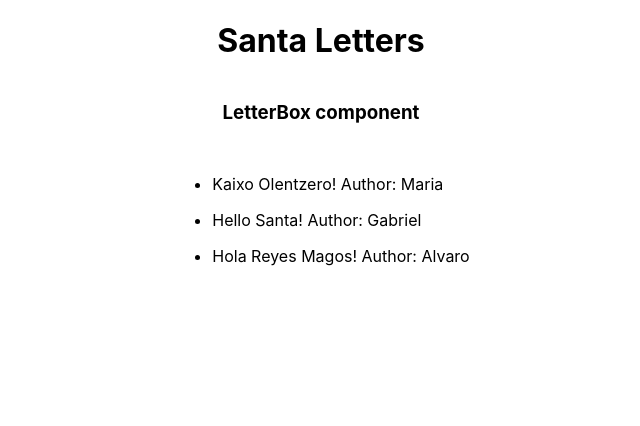
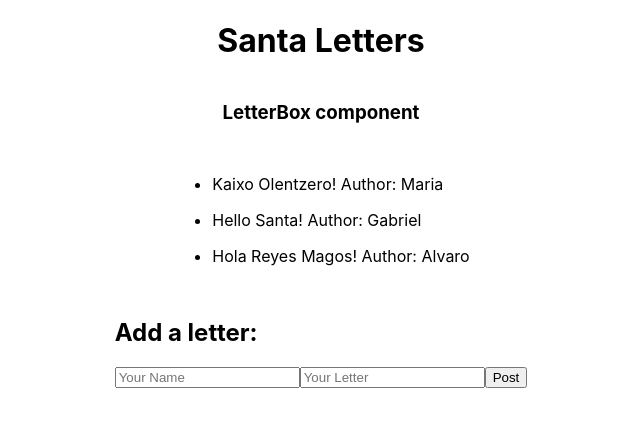
Before and after one commit to mariamuzas/letters_to_santa, a React (Create React App) app: page / in a window 1280 px wide. Shown: the top 426 px of the page, without its empty margins (319-959 px from the left). Built offline with nearby package versions, Linux system fonts and the light colour scheme.

Commit message:
form and event to handle values created

```diff
--- a/src/App.css
+++ b/src/App.css
@@ -5,16 +5,16 @@
   align-items: center;
 }
 
+form {
+  display: flex;
+  /* flex-direction: column;  */
+}
+
 .App-logo {
   height: 40vmin;
   pointer-events: none;
 }
 
-@media (prefers-reduced-motion: no-preference) {
-  .App-logo {
-    animation: App-logo-spin infinite 20s linear;
-  }
-}
 
 .App-header {
   background-color: #282c34;
@@ -30,12 +30,3 @@
 .App-link {
   color: #61dafb;
 }
-
-@keyframes App-logo-spin {
-  from {
-    transform: rotate(0deg);
-  }
-  to {
-    transform: rotate(360deg);
-  }
-}
--- a/src/components/LetterBox.js
+++ b/src/components/LetterBox.js
@@ -1,4 +1,5 @@
-import Letter from "./Letter"
+import Letter from "./Letter";
+
 
 const LetterBox = ({letters}) => {
 
--- a/src/components/LetterForm.js
+++ b/src/components/LetterForm.js
@@ -1,9 +1,33 @@
-const LetterBox = () => {
+import { useState } from "react";
+import '../App.css'
+
+const LetterForm = () => {
+const [author, setAuthor] = useState("")
+const [text, setText] = useState("")
+
+const handleAuthorChange = (event) => {
+    setAuthor(event.target.value)
+}
+
+const handleTextChange = (event) => {
+    setText(event.target.value)
+}
+
     return (
         <form>
-            <input type="text" placeholder="Your Name"/>
-            <input type="text" placeholder="Your letter..."/>
-            <input type="submit" value="Post"/>
+            <input
+                type="text"
+                placeholder="Your Name"
+                value={author}
+                onChange={handleAuthorChange}/>
+            <input
+                type="text"
+                placeholder="Your Letter"
+                value={text}
+                onChange={handleTextChange}/>
+            <input
+                type="submit"
+                value="Post"/>
         </form>
     )
 }
--- a/src/containers/LetterConsole.js
+++ b/src/containers/LetterConsole.js
@@ -1,5 +1,7 @@
 import {useState} from 'react';
 import LetterBox from '../components/LetterBox'
+import LetterForm from "../components/LetterForm";
+import '../App.css'
 
 const LetterConsole = () => {
     // const [letters, setLetters] = useState(0)
@@ -17,6 +19,10 @@ const LetterConsole = () => {
         <>
         <LetterBox letters={letters}/>
         {/* <button onClick = {change}> Grinch </button> */}
+        <div>
+            <h2>Add a letter:</h2>
+            <LetterForm />
+        </div>
         </>
     )
 }
```
